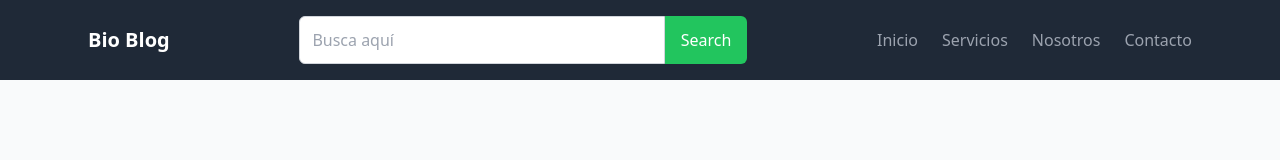
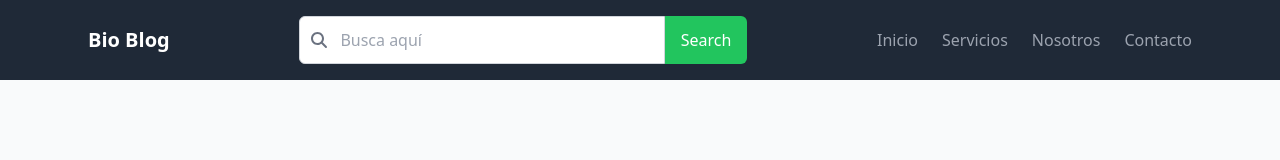
Before and after one commit to juanvprada/SavingTimeOficial, a React (Vite) app in the folder client-frontend/: page /registro in a window 1280 px wide. Shown: the top 160 px of the page. Built offline with nearby package versions, Linux system fonts and the light colour scheme.

Commit message:
style: add search icon to placeholder in Search.jsx

```diff
--- a/client-frontend/package.json
+++ b/client-frontend/package.json
@@ -10,6 +10,8 @@
     "preview": "vite preview"
   },
   "dependencies": {
+    "@fortawesome/free-solid-svg-icons": "^6.6.0",
+    "@fortawesome/react-fontawesome": "^0.2.2",
     "axios": "^1.7.7",
     "react": "^18.3.1",
     "react-dom": "^18.3.1",
--- a/client-frontend/src/components/Search.jsx
+++ b/client-frontend/src/components/Search.jsx
@@ -1,4 +1,6 @@
 import React, { useState } from 'react';
+import { FontAwesomeIcon } from '@fortawesome/react-fontawesome';
+import { faSearch } from '@fortawesome/free-solid-svg-icons';
 
 const Search = ({ onSearch }) => {
   const [searchQuery, setSearchQuery] = useState('');
@@ -18,13 +20,18 @@ const Search = ({ onSearch }) => {
 
   return (
     <form onSubmit={handleSearch} className="flex items-center w-full max-w-md mx-auto">
+      <div className="relative w-full">
+        <span className="absolute inset-y-0 left-3 flex items-center text-gray-500">
+          <FontAwesomeIcon icon={faSearch} />
+        </span>
         <input
           type="text"
           placeholder="Busca aquí"
           value={searchQuery}
           onChange={handleInputChange}
-        className="w-full h-12 p-3 border border-gray-300 rounded-l-md focus:outline-none focus:ring-2 focus:ring-green-500 focus:border-transparent"
+          className="w-full h-12 pl-10 p-3 border border-gray-300 rounded-l-md focus:outline-none focus:ring-2 focus:ring-green-500 focus:border-transparent"
         />
+      </div>
       <button
         type="submit"
         className="h-12 px-4 bg-green-500 text-white rounded-r-md hover:bg-green-600 transition-colors"
```
Lines whose indentation alone changed are shown as unchanged.
